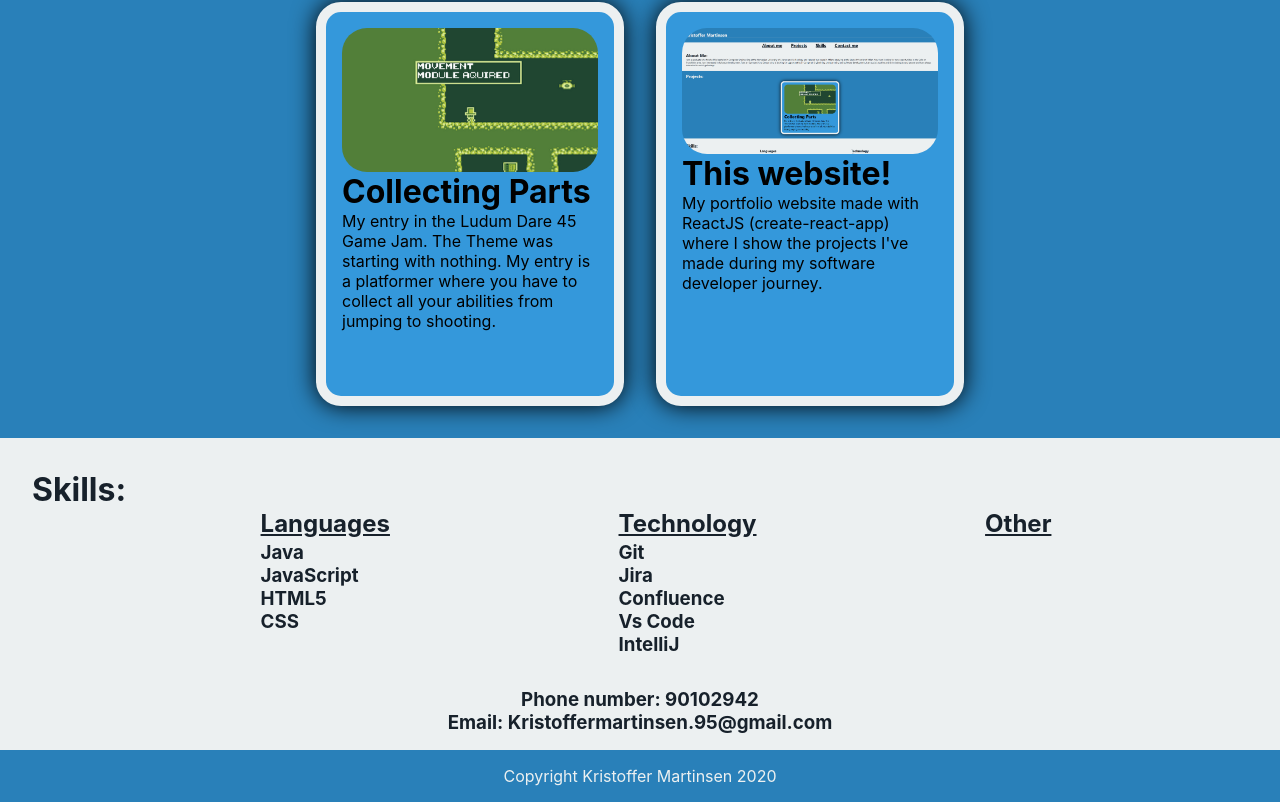
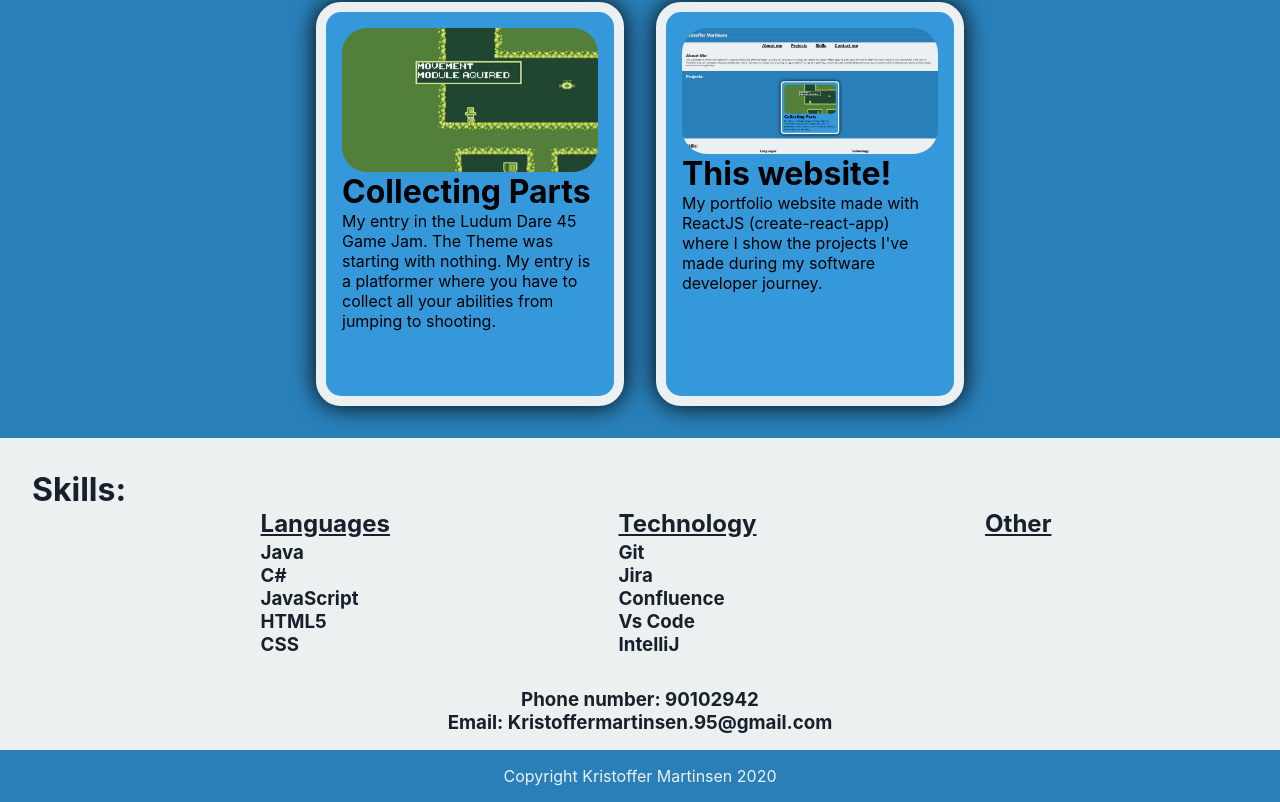
Before and after one commit to Kristoffer-Martinsen/home-page, a React (Create React App) app: page / in a window 1280 px wide. Shown: the part 634-1436 px from the top of the page. Built offline with nearby package versions, Linux system fonts and the light colour scheme.

Commit message:
Update Skills.js

```diff
--- a/src/Components/Skills.js
+++ b/src/Components/Skills.js
@@ -8,6 +8,7 @@ function Skills() {
             <div className="Languages">
                 <h2>Languages</h2>
                 <h3>Java</h3>
+                <h3>C#</h3>
                 <h3>JavaScript</h3>
                 <h3>HTML5</h3>
                 <h3>CSS</h3>
```
